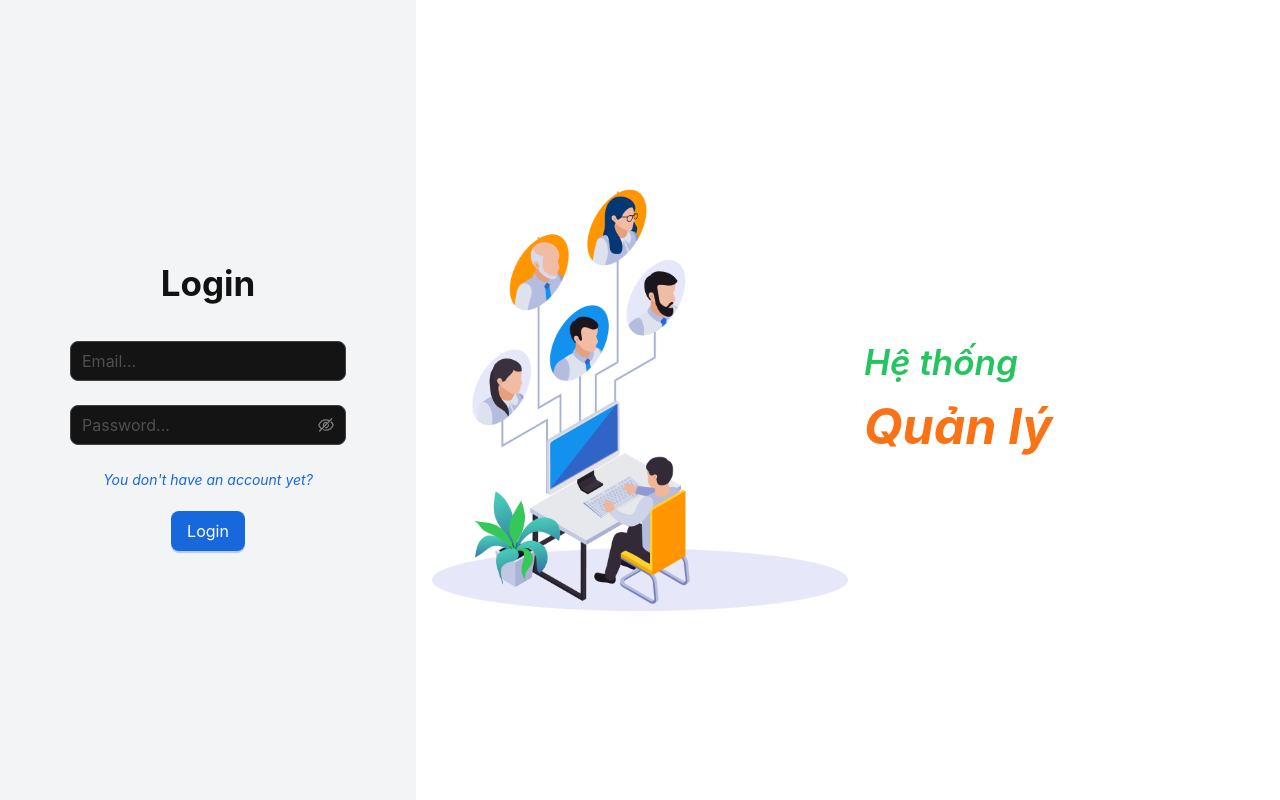
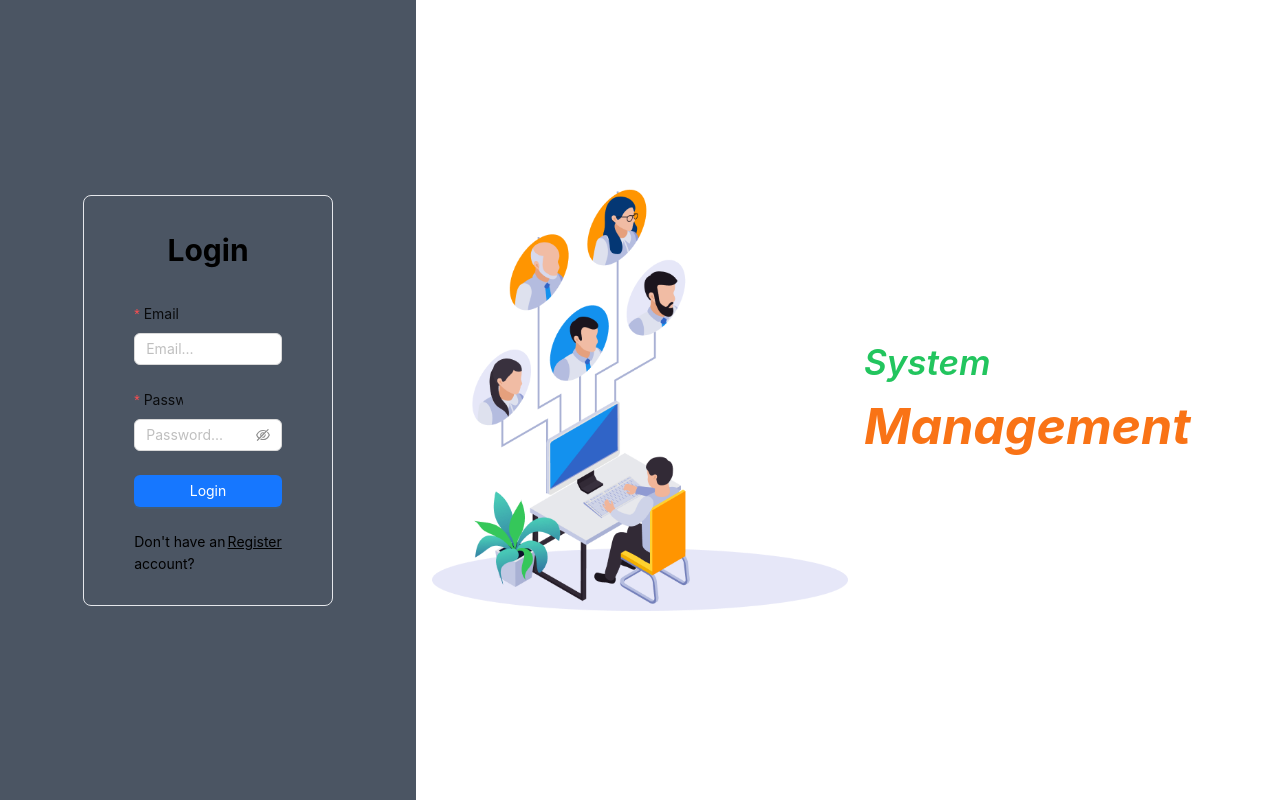
Before and after one commit to lehai4/CMS, a React (Vite) app in the folder admin-manager/: page /auth/login in a window 1280 px wide. Built offline with nearby package versions, Linux system fonts and the light colour scheme.

Commit message:
fix bug theme and handle ui productList, authen

```diff
--- a/admin-manager/src/App.tsx
+++ b/admin-manager/src/App.tsx
@@ -149,7 +149,7 @@ function App() {
   ]);
 
   return (
-    <ConfigProviderTheme config={themeContext}>
+    <ConfigProviderTheme config={themeContext} role={role}>
       <GlobalStyle>
         <ToastContainer
           position="top-center"
--- a/admin-manager/src/components/config/index.tsx
+++ b/admin-manager/src/components/config/index.tsx
@@ -3,15 +3,21 @@ import { ConfigProvider, theme } from "antd";
 const ConfigProviderTheme = ({
   children,
   config,
+  role,
 }: {
   children: React.ReactNode;
   config: string;
+  role: string;
 }) => {
   return (
     <ConfigProvider
       theme={{
         algorithm:
-          config === "light" ? theme.defaultAlgorithm : theme.darkAlgorithm,
+          role === "USER"
+            ? theme.defaultAlgorithm
+            : role === "ADMIN" && config === "dark"
+            ? theme.darkAlgorithm
+            : theme.defaultAlgorithm,
       }}
     >
       {children}
--- a/admin-manager/src/routes/Page/Authentication/AuthForm.tsx
+++ b/admin-manager/src/routes/Page/Authentication/AuthForm.tsx
@@ -5,8 +5,13 @@ import Register from "./Register/Register";
 
 const AuthForm = () => {
   const path = useLocation();
+  const theme = localStorage.getItem("theme");
   return (
-    <Wrapper className="authenform bg-gray-100">
+    <Wrapper
+      className={`authenform ${
+        theme === "light" ? "bg-gray-100" : "bg-gray-600"
+      }`}
+    >
       {path.pathname === "/auth/login" ? (
         <Login />
       ) : path.pathname === "/auth/register" ? (
--- a/admin-manager/src/routes/Page/Authentication/Authentication.tsx
+++ b/admin-manager/src/routes/Page/Authentication/Authentication.tsx
@@ -1,6 +1,6 @@
+import imgAuthen from "@/assets/image/authentication.png";
 import Helmet from "@/components/Helmet";
 import Wrapper from "@/components/Wrapper";
-import imgAuthen from "@/assets/image/authentication.png";
 import AuthForm from "./AuthForm";
 
 const Authentication = () => {
@@ -16,10 +16,10 @@ const Authentication = () => {
         </Wrapper>
         <Wrapper className="authentication-content flex justify-center flex-col">
           <h3 className="text-[35px] text-green-500 italic font-semibold">
-            Hệ thống
+            System
           </h3>
           <h2 className="text-[50px] text-orange-500 italic font-bold">
-            Quản lý
+            Management
           </h2>
         </Wrapper>
       </div>
--- a/admin-manager/src/routes/Page/Authentication/Login/index.tsx
+++ b/admin-manager/src/routes/Page/Authentication/Login/index.tsx
@@ -1,8 +1,8 @@
 import Helmet from "@/components/Helmet";
 import { useAppDispatch } from "@/hook/useHookRedux";
 import { signInUser } from "@/redux/api";
-import { Button, Form, type FormProps, Input, Typography } from "antd";
-import { useNavigate } from "react-router-dom";
+import { Button, Form, Input, Typography, type FormProps } from "antd";
+import { Link, useNavigate } from "react-router-dom";
 
 type FieldType = {
   email?: string;
@@ -10,8 +10,11 @@ type FieldType = {
 };
 
 const Login = () => {
+  const theme = localStorage.getItem("theme");
+
   const navigate = useNavigate();
   const dispath = useAppDispatch();
+  const [form] = Form.useForm();
   const onFinish: FormProps<FieldType>["onFinish"] = async (values) => {
     await signInUser(
       {
@@ -30,15 +33,23 @@ const Login = () => {
   };
   return (
     <div className="h-full flex flex-col items-center justify-center">
+      <div className="border w-3/5 rounded-lg flex flex-col justify-center items-center">
         <Helmet title="Authen/login">
           <></>
         </Helmet>
-      <h1 className="text-[35px] font-bold py-8">Login</h1>
-
+        <h1
+          className={`text-[30px] font-bold pt-8 mb-[30px] ${
+            theme === "dark" ? "text-white" : "text-black"
+          }`}
+        >
+          Login
+        </h1>
         <Form
+          form={form}
           name="basic"
+          layout="vertical"
           labelCol={{ span: 8 }}
-        style={{ width: "100%", padding: "0 70px" }}
+          style={{ width: "100%", padding: "0 50px" }}
           initialValues={{ remember: true }}
           onFinish={onFinish}
           onFinishFailed={onFinishFailed}
@@ -46,6 +57,7 @@ const Login = () => {
         >
           <Form.Item<FieldType>
             name="email"
+            label="Email"
             rules={[
               { required: true },
               {
@@ -55,11 +67,12 @@ const Login = () => {
               { message: "Please input your email!" },
             ]}
           >
-          <Input size="large" placeholder="Email..." />
+            <Input size="middle" placeholder="Email..." />
           </Form.Item>
 
           <Form.Item<FieldType>
             name="password"
+            label="Password"
             rules={[
               { required: true },
               {
@@ -72,22 +85,36 @@ const Login = () => {
               },
             ]}
           >
-          <Input.Password size="large" placeholder="Password..." />
+            <Input.Password size="middle" placeholder="Password..." />
           </Form.Item>
 
-        <Typography.Link
-          italic
-          className="italic flex items-center justify-center my-5"
-          href="/auth/register"
+          <Form.Item className=" w-full">
+            <Button
+              type="primary"
+              htmlType="submit"
+              size="middle"
+              className="w-full"
             >
-          You don't have an account yet?
-        </Typography.Link>
-        <Form.Item className="flex items-center justify-center ">
-          <Button type="primary" htmlType="submit" size="large">
               Login
             </Button>
           </Form.Item>
+          <div className="flex flex-row mb-[30px] justify-center">
+            <Typography.Text
+              className={`${theme === "dark" ? "text-white" : "text-black"}`}
+            >
+              Don't have an account?
+            </Typography.Text>
+            <Link
+              to="/auth/register"
+              className={`underline hover:underline ${
+                theme === "dark" ? "text-white" : "text-black"
+              }`}
+            >
+              Register
+            </Link>
+          </div>
         </Form>
+      </div>
     </div>
   );
 };
--- a/admin-manager/src/routes/Page/Authentication/Register/Register.tsx
+++ b/admin-manager/src/routes/Page/Authentication/Register/Register.tsx
@@ -1,7 +1,7 @@
 import Helmet from "@/components/Helmet";
+import axios from "@/lib/axios";
 import { Button, Form, Input, Typography, type FormProps } from "antd";
-import axios from "axios";
-import { useNavigate } from "react-router-dom";
+import { Link, useNavigate } from "react-router-dom";
 import { toast } from "react-toastify";
 
 type FieldType = {
@@ -12,8 +12,13 @@ type FieldType = {
 };
 
 const Register = () => {
+  const theme = localStorage.getItem("theme");
+
   const navigate = useNavigate();
+  const [form] = Form.useForm();
+
   const onFinish: FormProps<FieldType>["onFinish"] = async (values) => {
+    console.log(values);
     await axios({ method: "POST", url: "/user", data: values })
       .then(() => {
         toast.success("Register successfully!");
@@ -31,14 +36,23 @@ const Register = () => {
   };
   return (
     <div className="h-full flex flex-col items-center justify-center">
+      <div className="border w-3/4 rounded-lg flex flex-col justify-center items-center">
         <Helmet title="Authen/register">
           <></>
         </Helmet>
-      <h1 className="text-[35px] font-bold py-8">Register</h1>
+        <h1
+          className={`text-[30px] font-bold pt-8 mb-[40px] ${
+            theme === "dark" ? "text-white" : "text-black"
+          }`}
+        >
+          Register
+        </h1>
 
         <Form
+          form={form}
+          layout="vertical"
           labelCol={{ span: 8 }}
-        style={{ width: "100%", padding: "0 70px" }}
+          style={{ width: "100%", padding: "0 50px" }}
           initialValues={{ remember: true }}
           onFinish={onFinish}
           onFinishFailed={onFinishFailed}
@@ -46,6 +60,7 @@ const Register = () => {
         >
           <Form.Item<FieldType>
             name="email"
+            label="Email"
             rules={[
               { required: true },
               {
@@ -55,11 +70,12 @@ const Register = () => {
               { message: "Please input your email!" },
             ]}
           >
-          <Input size="large" placeholder="Email..." />
+            <Input size="middle" placeholder="Email..." />
           </Form.Item>
 
           <Form.Item<FieldType>
             name="name"
+            label="Name"
             rules={[
               { required: true },
 
@@ -68,9 +84,10 @@ const Register = () => {
               },
             ]}
           >
-          <Input size="large" placeholder="Name..." />
+            <Input size="middle" placeholder="Name..." />
           </Form.Item>
           <Form.Item<FieldType>
+            label="Address"
             name="address"
             rules={[
               { required: true },
@@ -80,10 +97,11 @@ const Register = () => {
               },
             ]}
           >
-          <Input size="large" placeholder="Address..." />
+            <Input size="middle" placeholder="Address..." />
           </Form.Item>
           <Form.Item<FieldType>
             name="password"
+            label="Password"
             rules={[
               { required: true },
               {
@@ -96,21 +114,36 @@ const Register = () => {
               },
             ]}
           >
-          <Input.Password size="large" placeholder="Password..." />
+            <Input.Password size="middle" placeholder="Password..." />
           </Form.Item>
-        <Typography.Link
-          italic
-          className="italic flex items-center justify-center my-5"
-          href="/auth/login"
+
+          <Form.Item className=" w-full">
+            <Button
+              type="primary"
+              htmlType="submit"
+              size="middle"
+              className="w-full"
             >
-          You do have an account ?
-        </Typography.Link>
-        <Form.Item className="flex items-center justify-center ">
-          <Button type="primary" htmlType="submit" size="large">
               Register
             </Button>
           </Form.Item>
+          <div className="flex flex-row mb-[30px] justify-center">
+            <Typography.Text
+              className={`${theme === "dark" ? "text-white" : "text-black"}`}
+            >
+              You do have an account?
+            </Typography.Text>
+            <Link
+              to="/auth/login"
+              className={`underline hover:underline ${
+                theme === "dark" ? "text-white" : "text-black"
+              }`}
+            >
+              Login
+            </Link>
+          </div>
         </Form>
+      </div>
     </div>
   );
 };
```
Also changed, not shown: admin-manager/src/redux/slice/cartSlice.ts (+0 -30 lines), admin-manager/src/routes/Page/Product/ProductList.tsx (+43 -16 lines), admin-manager/src/routes/Root.tsx (+4 -18 lines). Lines whose indentation alone changed are shown as unchanged.
